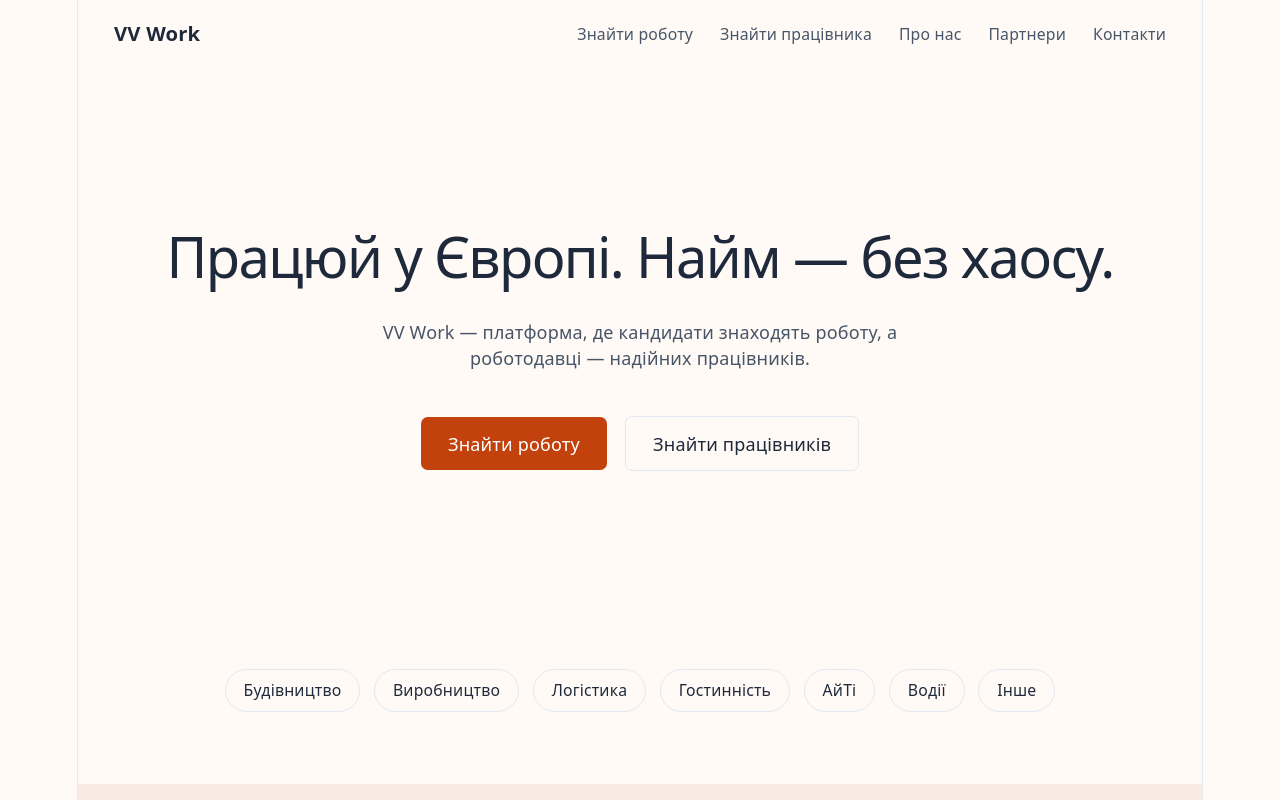
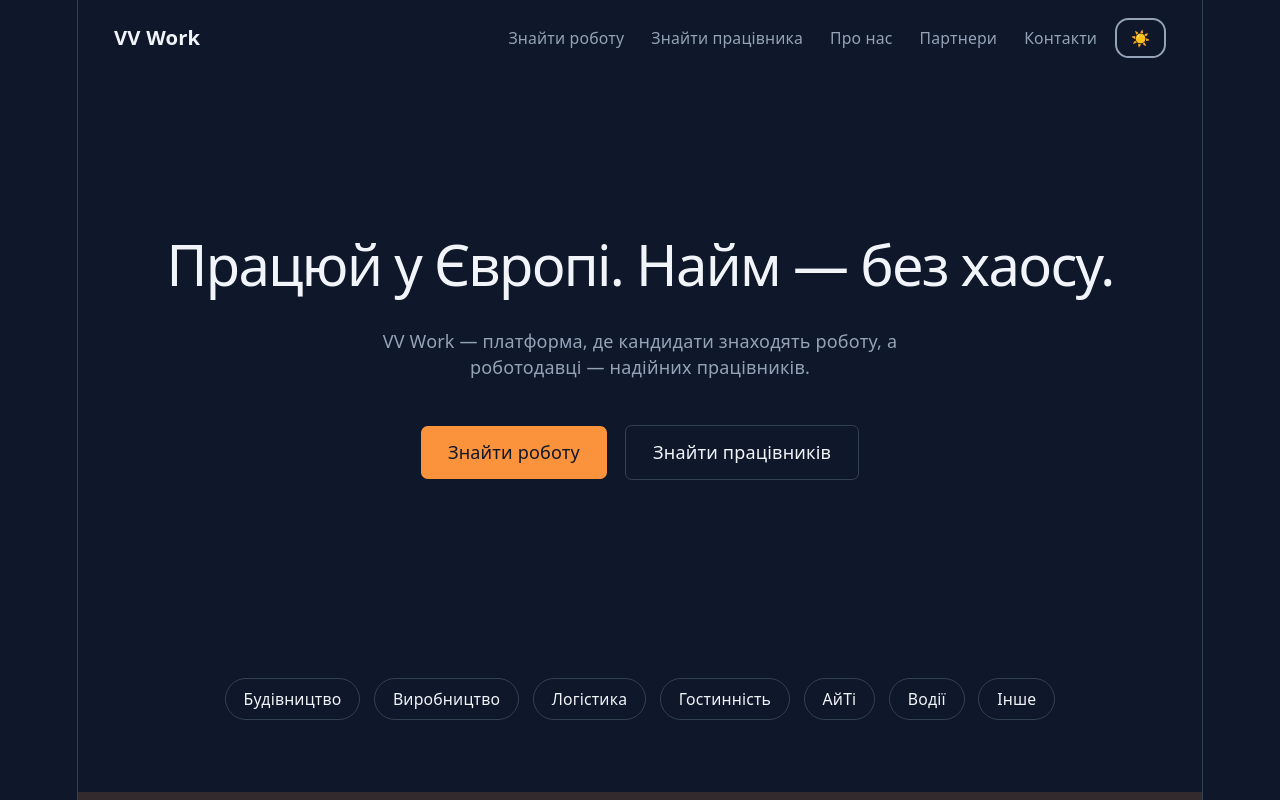
Before and after one commit to veronikayeromina/vv_work, a React (Vite) app: page / in a window 1280 px wide. Shown: the top 800 px of the page. Built offline with nearby package versions, Linux system fonts and the light colour scheme.

Commit message:
Add manual light/dark theme toggle with localStorage persistence

```diff
--- a/src/components/layout/Header.tsx
+++ b/src/components/layout/Header.tsx
@@ -1,11 +1,25 @@
 import Nav from "./Nav";
 import Logo from "./Logo";
+import Button from "../ui/Button";
+import useTheme from "../../hooks/useTheme";
 
 function Header() {
+  const [theme, toggleTheme] = useTheme();
+
   return (
     <header className="flex flex-wrap items-center justify-between gap-4 px-4 py-4 sm:px-8 relative">
       <Logo />
-      <Nav />
+
+      <div className="flex flex-wrap items-center gap-4">
+        <Nav />
+
+        <Button
+          onClick={toggleTheme}
+          className="w-auto min-w-0! px-3 py-1.5 text-sm"
+        >
+          {theme === "dark" ? "☀️" : "🌙"}
+        </Button>
+      </div>
     </header>
   );
 }
--- /dev/null
+++ b/src/hooks/useTheme.ts
@@ -0,0 +1,20 @@
+import { useEffect, useState } from "react";
+
+function useTheme() {
+  const [theme, setTheme] = useState(
+    () => localStorage.getItem("theme") || "dark",
+  );
+
+  useEffect(() => {
+    document.documentElement.setAttribute("data-theme", theme);
+    localStorage.setItem("theme", theme);
+  }, [theme]);
+
+  function toggleTheme() {
+    setTheme(prev => (prev === "dark" ? "light" : "dark"));
+  }
+
+  return [theme, toggleTheme] as const;
+}
+
+export default useTheme;
--- a/src/index.css
+++ b/src/index.css
@@ -52,6 +52,40 @@
   #social .button-icon {
     filter: invert(1) brightness(2);
   }
+}
+
+:root[data-theme="dark"] {
+  --text: #94a3b8;
+  --text-h: #f1f5f9;
+  --bg: #0f172a;
+  --border: #334155;
+  --code-bg: #1e293b;
+  --accent: #fb923c;
+  --accent-bg: rgba(251, 146, 60, 0.15);
+  --accent-border: rgba(251, 146, 60, 0.5);
+  --on-accent: #0f172a;
+  --social-bg: rgba(51, 65, 85, 0.5);
+  --shadow:
+    rgba(0, 0, 0, 0.4) 0 10px 15px -3px, rgba(0, 0, 0, 0.25) 0 4px 6px -2px;
+}
+
+:root[data-theme="dark"] #social .button-icon {
+  filter: invert(1) brightness(2);
+}
+
+:root[data-theme="light"] {
+  --text: #475569;
+  --text-h: #1e293b;
+  --bg: #fffaf5;
+  --border: #e2e8f0;
+  --code-bg: #f1f5f9;
+  --accent: #c2410c;
+  --accent-bg: rgba(194, 65, 12, 0.08);
+  --accent-border: rgba(194, 65, 12, 0.4);
+  --on-accent: #ffffff;
+  --social-bg: rgba(226, 232, 240, 0.5);
+  --shadow:
+    rgba(0, 0, 0, 0.1) 0 10px 15px -3px, rgba(0, 0, 0, 0.05) 0 4px 6px -2px;
 }
 
 @layer base {
```
